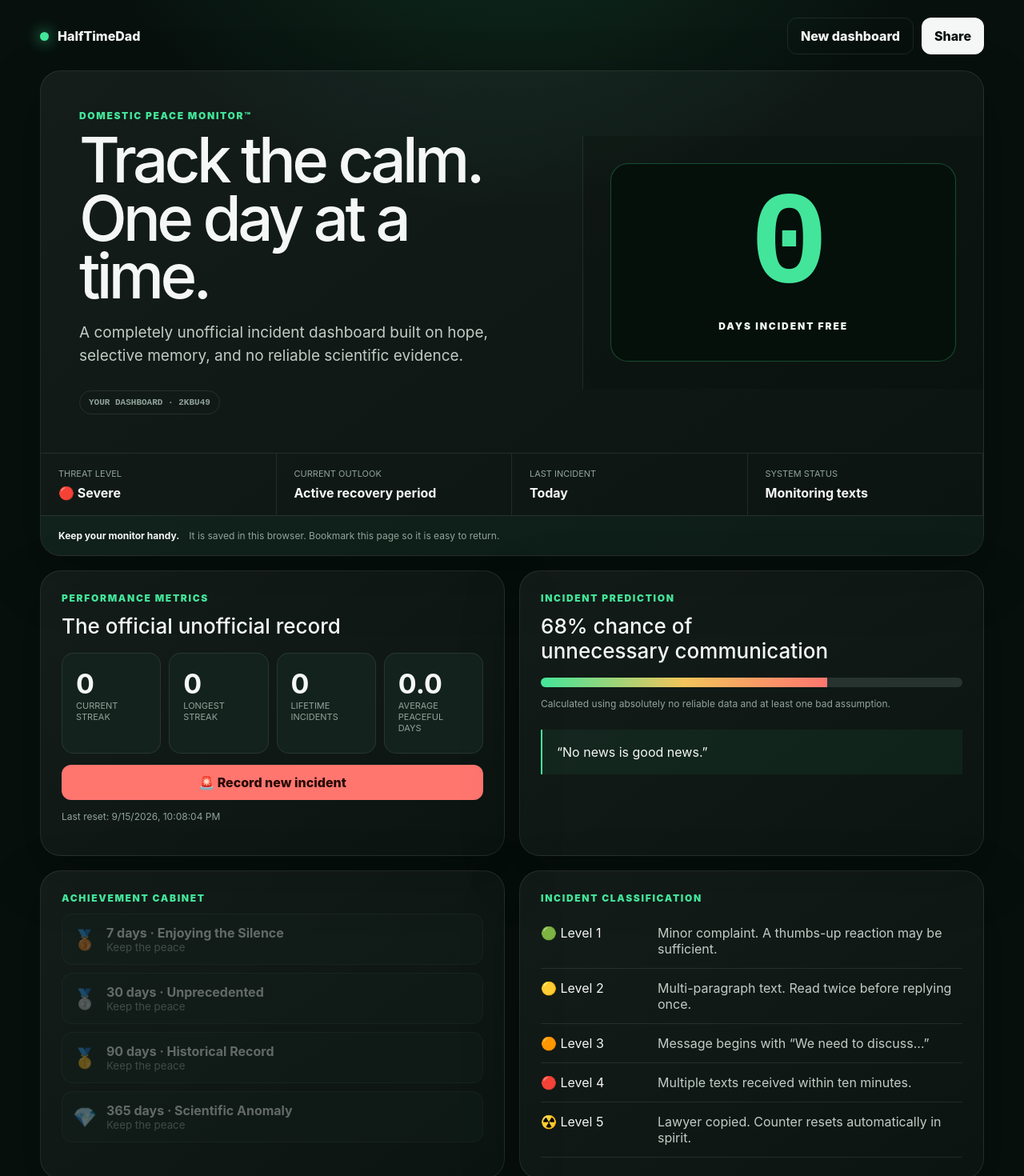
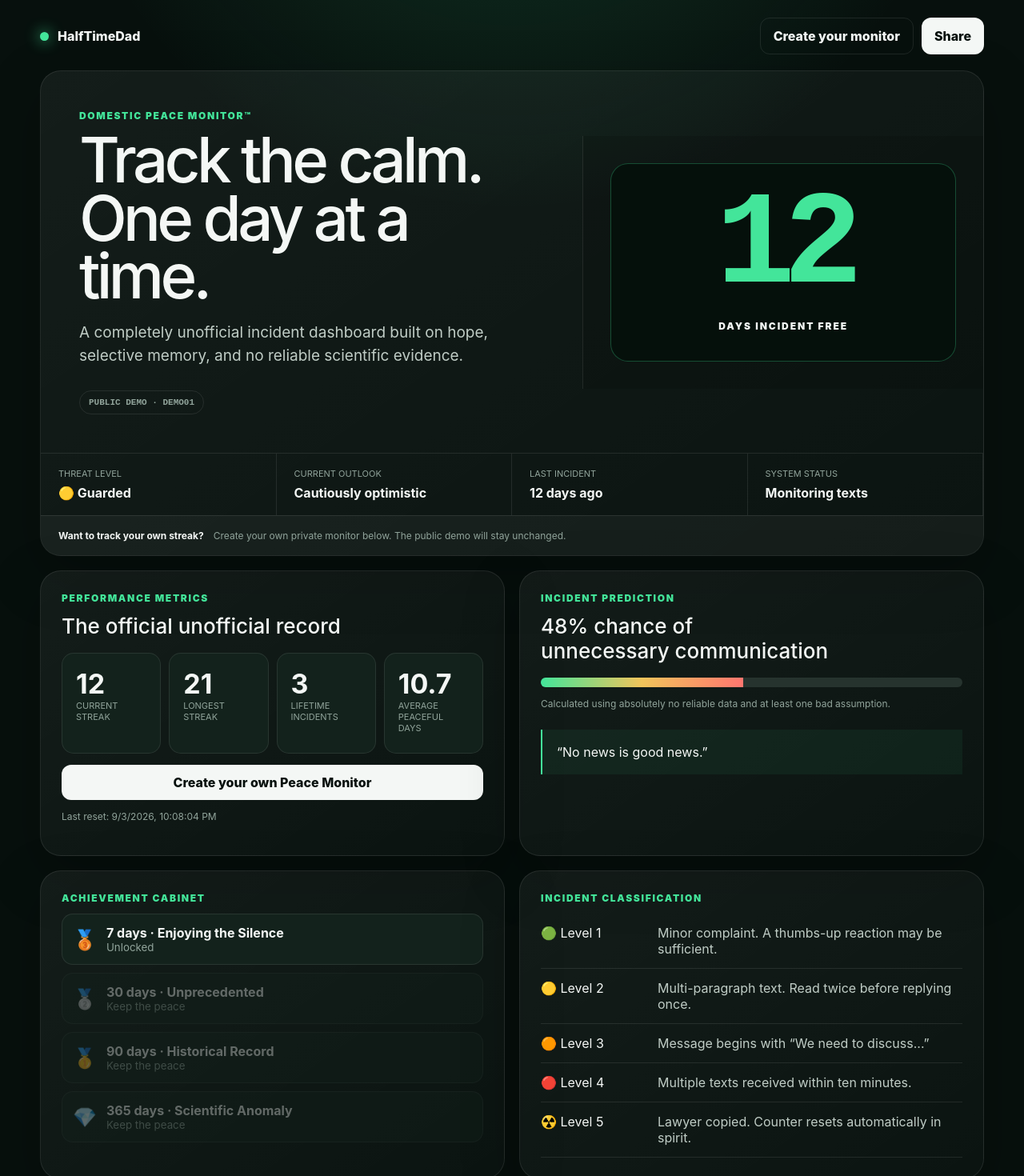
Before and after one commit to bill95/halftimedad, a Next.js app: page /peace-monitor in a window 1280 px wide. Shown: the top 1470 px of the page at 80% size. Built offline with nearby package versions, Linux system fonts and the light colour scheme.

Commit message:
Protect the public Peace Monitor demo

```diff
--- a/components/Dashboard.tsx
+++ b/components/Dashboard.tsx
@@ -12,7 +12,10 @@ type DashboardState = {
   id: string;
 };
 
+type ViewMode = "public" | "shared" | "own";
+
 const STORAGE_KEY = "halftimedad-dashboard-v1";
+const OWNER_KEY = "halftimedad-dashboard-owner-v1";
 const DAY = 86_400_000;
 
 function randomId() {
@@ -28,6 +31,18 @@ function freshState(): DashboardState {
     lifetimeResets: 0,
     totalCompletedDays: 0,
     id: randomId(),
+  };
+}
+
+function publicDemoState(): DashboardState {
+  const now = Date.now();
+  return {
+    createdAt: now - 90 * DAY,
+    lastReset: now - 12 * DAY,
+    longestStreak: 21,
+    lifetimeResets: 3,
+    totalCompletedDays: 32,
+    id: "DEMO01",
   };
 }
 
@@ -61,22 +76,35 @@ export default function Dashboard() {
   const [state, setState] = useState<DashboardState | null>(null);
   const [toast, setToast] = useState("");
   const [showCreate, setShowCreate] = useState(false);
-  const [isSharedView, setIsSharedView] = useState(false);
+  const [viewMode, setViewMode] = useState<ViewMode>("public");
 
   useEffect(() => {
-    const hashValue = window.location.hash.startsWith("#d=")
+    const hash = window.location.hash;
+    const hashValue = hash.startsWith("#d=")
       ? window.location.hash.slice(3)
       : "";
     const shared = hashValue ? decodeState(hashValue) : null;
     const local = localStorage.getItem(STORAGE_KEY);
     const stored = local ? decodeState(local) : null;
-    const initial = shared ?? stored ?? freshState();
-    const viewingSomeoneElsesDashboard = Boolean(shared && (!stored || shared.id !== stored.id));
+    const ownerId = localStorage.getItem(OWNER_KEY);
+    let initial = publicDemoState();
+    let mode: ViewMode = "public";
+
+    if (hash === "#mine") {
+      initial = stored && ownerId === stored.id ? stored : freshState();
+      mode = "own";
+      localStorage.setItem(STORAGE_KEY, encodeState(initial));
+      localStorage.setItem(OWNER_KEY, initial.id);
+    } else if (shared) {
+      const belongsToThisBrowser = ownerId === shared.id;
+      initial = belongsToThisBrowser && stored?.id === shared.id ? stored : shared;
+      mode = belongsToThisBrowser ? "own" : "shared";
+    }
+
     const timer = window.setTimeout(() => {
       setState(initial);
-      setIsSharedView(viewingSomeoneElsesDashboard);
-      if (!viewingSomeoneElsesDashboard) localStorage.setItem(STORAGE_KEY, encodeState(initial));
-      if (viewingSomeoneElsesDashboard) setToast("Shared dashboard loaded — start your own to track your streak");
+      setViewMode(mode);
+      if (mode === "shared") setToast("Shared dashboard loaded — start your own to track your streak");
     }, 0);
     return () => window.clearTimeout(timer);
   }, []);
@@ -110,12 +138,14 @@ export default function Dashboard() {
     setState(next);
     const encoded = encodeState(next);
     localStorage.setItem(STORAGE_KEY, encoded);
-    if (updateUrl) history.replaceState(null, "", `#d=${encoded}`);
+    localStorage.setItem(OWNER_KEY, next.id);
+    setViewMode("own");
+    if (updateUrl) history.replaceState(null, "", "#mine");
   }
 
   function reset() {
     if (!state) return;
-    if (isSharedView) {
+    if (viewMode !== "own") {
       setShowCreate(true);
       return;
     }
@@ -141,7 +171,6 @@ export default function Dashboard() {
     if (!state) return;
     const encoded = encodeState({ ...state, longestStreak: longest });
     const url = `${window.location.origin}${window.location.pathname}#d=${encoded}`;
-    history.replaceState(null, "", `#d=${encoded}`);
     const data = {
       title: "Domestic Peace Monitor",
       text: `${currentDays} days incident free. Threat level: ${status.label}.`,
@@ -161,7 +190,6 @@ export default function Dashboard() {
   function createNew() {
     const next = freshState();
     persist(next, true);
-    setIsSharedView(false);
     setShowCreate(false);
     setToast("Your Peace Monitor is ready — bookmark this page");
   }
@@ -176,7 +204,7 @@ export default function Dashboard() {
           <span>HalfTimeDad</span>
         </Link>
         <div className="nav-actions">
-          <button className="ghost" onClick={() => setShowCreate(true)}>New dashboard</button>
+          <button className="ghost" onClick={() => setShowCreate(true)}>{viewMode === "own" ? "New dashboard" : "Create your monitor"}</button>
           <button className="light" onClick={share}>Share</button>
         </div>
       </header>
@@ -186,7 +214,7 @@ export default function Dashboard() {
           <p className="eyebrow">Domestic Peace Monitor™</p>
           <h1>Track the calm.<br />One day at a time.</h1>
           <p className="lede">A completely unofficial incident dashboard built on hope, selective memory, and no reliable scientific evidence.</p>
-          <div className="identity">{isSharedView ? "SHARED DASHBOARD" : "YOUR DASHBOARD"} · {state.id}</div>
+          <div className="identity">{viewMode === "public" ? "PUBLIC DEMO" : viewMode === "shared" ? "SHARED DASHBOARD" : "YOUR DASHBOARD"} · {state.id}</div>
         </div>
         <div className="counter-wrap">
           <div className="counter">
@@ -200,7 +228,7 @@ export default function Dashboard() {
           <div><span>Last incident</span><strong>{currentDays === 0 ? "Today" : `${currentDays} day${currentDays === 1 ? "" : "s"} ago`}</strong></div>
           <div><span>System status</span><strong>Monitoring texts</strong></div>
         </div>
-        <div className={`bookmark-note ${isSharedView ? "shared" : ""}`}>{isSharedView ? <><strong>Want to track your own streak?</strong><span>Create your own private monitor below. This shared dashboard will stay unchanged.</span></> : <><strong>Keep your monitor handy.</strong><span>It is saved in this browser. Bookmark this page so it is easy to return.</span></>}</div>
+        <div className={`bookmark-note ${viewMode !== "own" ? "shared" : ""}`}>{viewMode !== "own" ? <><strong>Want to track your own streak?</strong><span>Create your own private monitor below. {viewMode === "public" ? "The public demo will stay unchanged." : "This shared dashboard will stay unchanged."}</span></> : <><strong>Keep your monitor handy.</strong><span>It is saved in this browser. Bookmark this page so it is easy to return.</span></>}</div>
       </section>
 
       <section className="grid">
@@ -212,7 +240,7 @@ export default function Dashboard() {
             <div className="metric"><strong>{state.lifetimeResets}</strong><span>Lifetime incidents</span></div>
             <div className="metric"><strong>{average}</strong><span>Average peaceful days</span></div>
           </div>
-          <button className={isSharedView ? "light own-monitor" : "danger"} onClick={reset}>{isSharedView ? "Start your own Peace Monitor" : "🚨 Record new incident"}</button>
+          <button className={viewMode !== "own" ? "light own-monitor" : "danger"} onClick={reset}>{viewMode !== "own" ? "Create your own Peace Monitor" : "🚨 Record new incident"}</button>
           <p className="fine">Last reset: {new Date(state.lastReset).toLocaleString()}</p>
         </article>
 
@@ -258,8 +286,8 @@ export default function Dashboard() {
         <div className="modal-backdrop" onClick={() => setShowCreate(false)}>
           <div className="modal" onClick={(event) => event.stopPropagation()}>
             <p className="eyebrow">Fresh start</p>
-            <h2>{isSharedView ? "Start your own Peace Monitor?" : "Create a new dashboard?"}</h2>
-            <p>{isSharedView ? "This creates a clean, private dashboard saved in your browser. Bookmark it after creating it so you can return easily." : "This creates a clean, anonymous dashboard with a new ID. Your current dashboard remains available through its existing share link."}</p>
+            <h2>{viewMode !== "own" ? "Create your own Peace Monitor?" : "Create a new dashboard?"}</h2>
+            <p>{viewMode !== "own" ? "This creates a clean, private dashboard saved in your browser. Bookmark it after creating it so you can return easily." : "This creates a clean, anonymous dashboard with a new ID. Your current dashboard remains available through its existing share link."}</p>
             <div className="modal-actions"><button className="ghost" onClick={() => setShowCreate(false)}>Cancel</button><button className="light" onClick={createNew}>Create dashboard</button></div>
           </div>
         </div>
```
